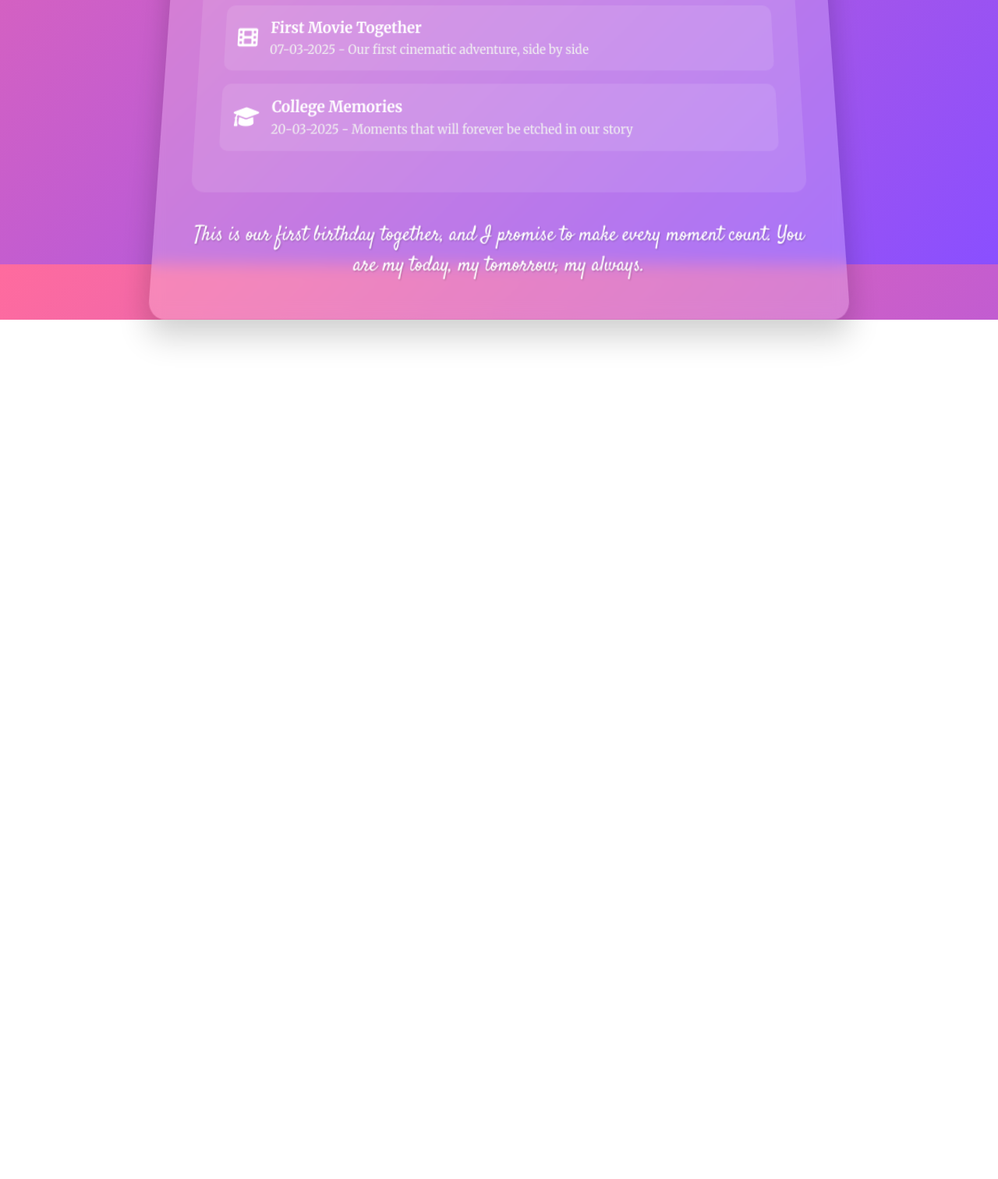
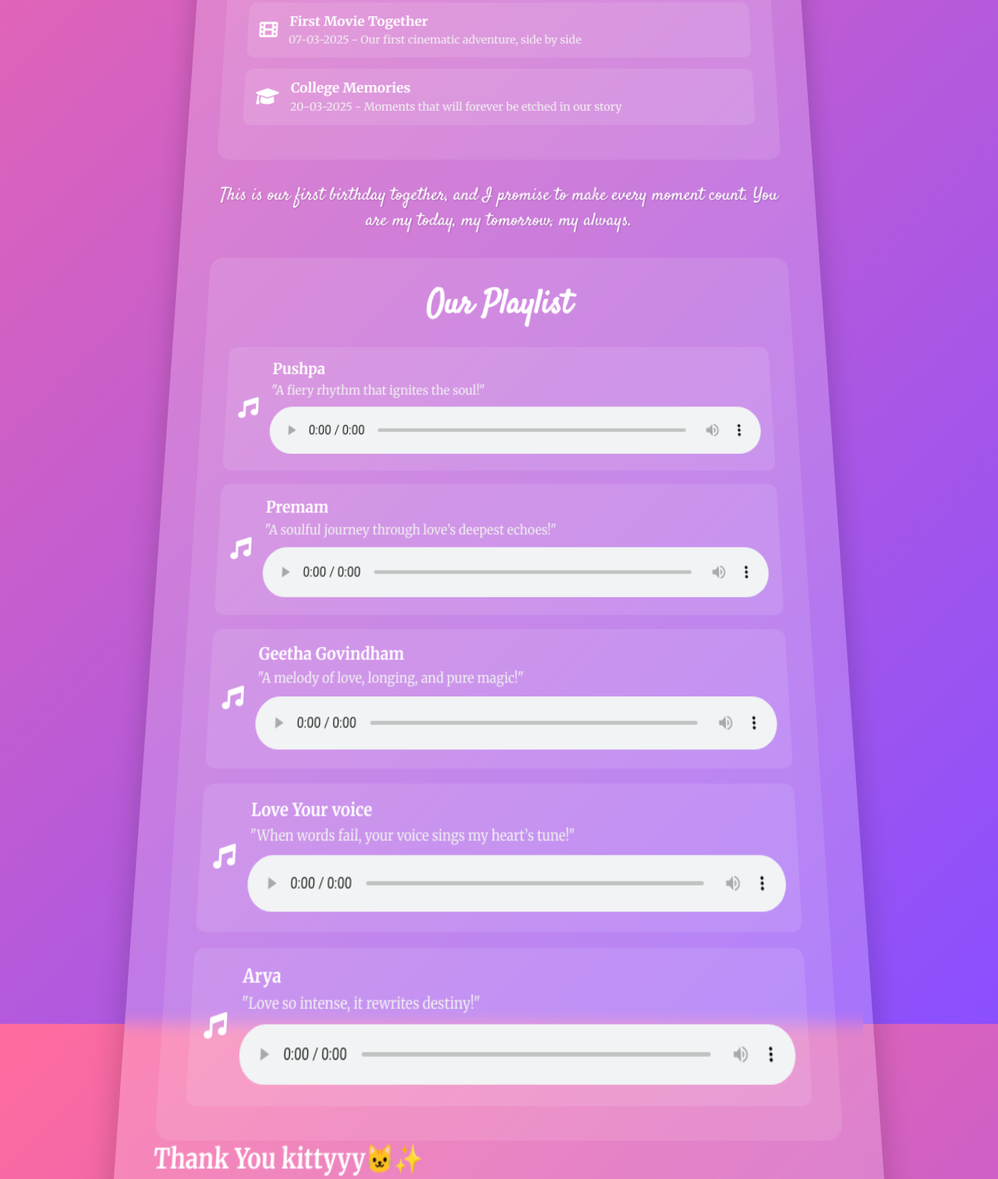
Before and after one commit to teddyxpuppy1/Kitten, a plain HTML site: page nextpage.html in a window 1280 px wide. Shown: the part 955-2467 px from the top of the page at 78% size. Before the commit the page ends 1365 px from the top, so only its background shows below. Drawn offline with Linux system fonts and the light colour scheme.

Commit message:
Update nextpage.html

```diff
--- a/nextpage.html
+++ b/nextpage.html
@@ -134,6 +134,69 @@
             font-family: 'Satisfy', cursive;
             color: #ffffff;
             text-shadow: 1px 1px 2px rgba(0,0,0,0.2);
+            margin-bottom: 30px;
+        }
+
+        /* Music Player Styles */
+        .music-section {
+            background: rgba(255, 255, 255, 0.1);
+            border-radius: 15px;
+            padding: 30px;
+            margin-top: 30px;
+        }
+
+        .music-section h2 {
+            text-align: center;
+            margin-bottom: 20px;
+            font-family: 'Satisfy', cursive;
+            color: #ffffff;
+            font-size: 2.5rem;
+        }
+
+        .music-container {
+            display: flex;
+            flex-direction: column;
+            gap: 15px;
+        }
+
+        .song-item {
+            background: rgba(255, 255, 255, 0.1);
+            padding: 15px;
+            border-radius: 10px;
+            display: flex;
+            align-items: center;
+            transition: all 0.3s ease;
+        }
+
+        .song-item:hover {
+            background: rgba(255, 255, 255, 0.2);
+            transform: translateX(10px);
+        }
+
+        .song-icon {
+            margin-right: 15px;
+            font-size: 1.5rem;
+            color: #ffffff;
+        }
+
+        .song-details {
+            flex-grow: 1;
+        }
+
+        .song-details h3 {
+            font-size: 1.1rem;
+            color: #ffffff;
+            margin-bottom: 5px;
+        }
+
+        .song-details p {
+            font-size: 0.9rem;
+            color: #f0f0f0;
+        }
+
+        .audio-player {
+            width: 100%;
+            margin-top: 10px;
         }
 
         @media (max-width: 600px) {
@@ -151,10 +214,10 @@
 <body>
     <div class="birthday-card">
         <div class="card-header">
-            <h1>Happy Birthday, Kitten </h1>
+            <h1>Happy Birthday Kitten🐱✨</h1>
         </div>
 
-        <img src="amrutha.jpg" alt="Our Special Moment" class="profile-image">
+        <img src="kittuuu.jpg" alt="Our Special Moment" class="profile-image">
 
         <div class="love-message">
             <p>In the vast universe of possibilities, I found you. You are not just the most important person in my life, but the very reason my world shines brighter.</p>
@@ -206,6 +269,94 @@
         <div class="final-message">
             <p>This is our first birthday together, and I promise to make every moment count. You are my today, my tomorrow, my always.</p>
         </div>
+
+        <!-- Music Section -->
+        <div class="music-section">
+            <h2>Our Playlist</h2>
+            <div class="music-container">
+                <div class="song-item">
+                    <div class="song-icon"><i class="fas fa-music"></i></div>
+                    <div class="song-details">
+                        <h3>Pushpa</h3>
+                        <p> "A fiery rhythm that ignites the soul!"</p>
+                        <audio class="audio-player" controls>
+                            <source src="sooseki.mp3" type="audio/mpeg">
+                            Your browser does not support the audio element.
+                        </audio>
+                    </div>
+                </div>
+
+                <div class="song-item">
+                    <div class="song-icon"><i class="fas fa-music"></i></div>
+                    <div class="song-details">
+                        <h3>Premam</h3>
+                        <p>"A soulful journey through love’s deepest echoes!"</p>
+                        <audio class="audio-player" controls>
+                            <source src="Evare.mp3" type="audio/mpeg">
+                            Your browser does not support the audio element.
+                        </audio>
+                    </div>
+                </div>
+
+                <div class="song-item">
+                    <div class="song-icon"><i class="fas fa-music"></i></div>
+                    <div class="song-details">
+                        <h3>Geetha Govindham</h3>
+                        <p>"A melody of love, longing, and pure magic!"</p>
+                        <audio class="audio-player" controls>
+                            <source src="inkem.mp3" type="audio/mpeg">
+                            Your browser does not support the audio element.
+                        </audio>
+                    </div>
+                </div>
+
+                <div class="song-item">
+                    <div class="song-icon"><i class="fas fa-music"></i></div>
+                    <div class="song-details">
+                        <h3>Love Your voice</h3>
+                        <p>"When words fail, your voice sings my heart’s tune!"</p>
+                        <audio class="audio-player" controls>
+                            <source src="loveyourvoice.mp3" type="audio/mpeg">
+                            Your browser does not support the audio element.
+                        </audio>
+                    </div>
+                </div>
+
+                <div class="song-item">
+                    <div class="song-icon"><i class="fas fa-music"></i></div>
+                    <div class="song-details">
+                        <h3>Arya</h3>
+                        <p>"Love so intense, it rewrites destiny!"</p>
+                        <audio class="audio-player" controls>
+                            <source src="uppenantha.mp3" type="audio/mpeg">
+                            Your browser does not support the audio element.
+                        </audio>
+                    </div>
+                </div>
+            </div>
+        </div>
+        <div class="thank-you">
+            <h2>Thank You  kittyyy🐱✨</h2>
+
+        </div>
     </div>
+
+    <script>
+        // Optional JavaScript to enhance the music player experience
+        document.addEventListener('DOMContentLoaded', function() {
+            const audioPlayers = document.querySelectorAll('.audio-player');
+
+            // Pause other songs when one starts playing
+            audioPlayers.forEach(player => {
+                player.addEventListener('play', function() {
+                    audioPlayers.forEach(otherPlayer => {
+                        if (otherPlayer !== player) {
+                            otherPlayer.pause();
+                        }
+                    });
+                });
+            });
+        });
+    </script>
 </body>
 </html>
```
